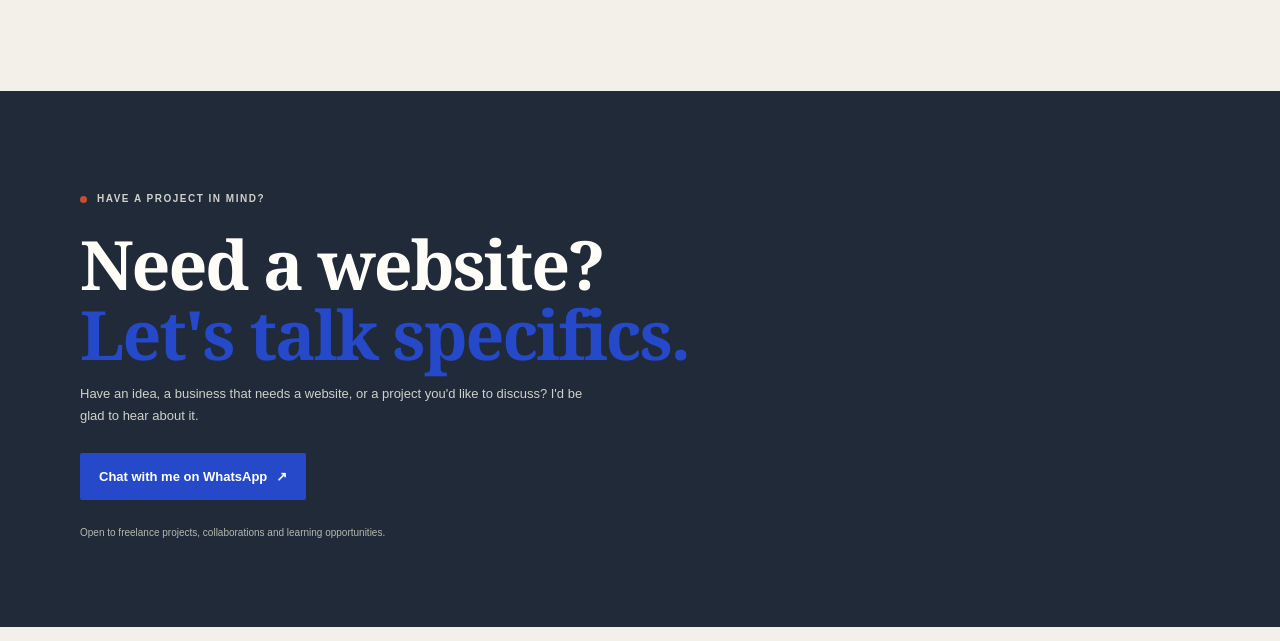
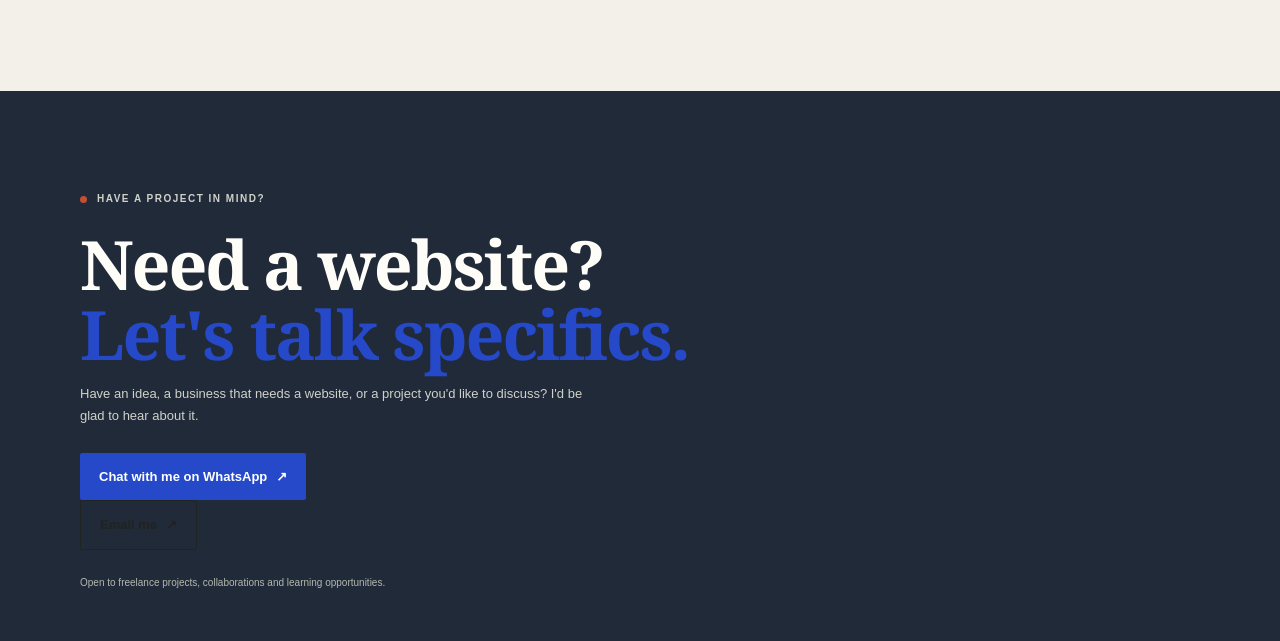
Before and after one commit to michael-coker-dev/michael-coker-portfolio, a plain HTML site: page index.html in a window 1280 px wide. Shown: the part 3458-4099 px from the top of the page. Drawn offline with Linux system fonts and the light colour scheme.

Commit message:
Add professional email contact option

```diff
--- a/index.html
+++ b/index.html
@@ -84,7 +84,8 @@
 
     <section class="section section-wrap process-section"><div class="section-heading reveal"><div><div class="eyebrow">MY APPROACH</div><h2>A simple, <span class="gradient-text">careful process.</span></h2></div></div><div class="process-grid"><div class="process-step reveal"><span>01</span><h3>Understand</h3><p>Get clear on the people, purpose and problem behind the project.</p></div><div class="process-step reveal"><span>02</span><h3>Design</h3><p>Shape the structure and visual direction around the real goal.</p></div><div class="process-step reveal"><span>03</span><h3>Build</h3><p>Turn the design into a responsive, working experience.</p></div><div class="process-step reveal"><span>04</span><h3>Refine</h3><p>Test the details, improve the experience and prepare to launch.</p></div></div></section>
 
-    <section class="contact-section" id="contact"><div class="section-wrap contact-inner reveal"><div class="eyebrow"><span class="status-dot"></span> HAVE A PROJECT IN MIND?</div><h2>Need a website?<br><span class="gradient-text">Let's talk specifics.</span></h2><p>Have an idea, a business that needs a website, or a project you'd like to discuss? I'd be glad to hear about it.</p><a class="button button-primary" href="https://wa.me/2349034887573?text=Hello%20Michael%2C%20I%20found%20your%20portfolio%20and%20would%20like%20to%20discuss%20a%20website%20project." target="_blank" rel="noreferrer">Chat with me on WhatsApp <span>↗</span></a><div class="contact-foot">Open to freelance projects, collaborations and learning opportunities.</div></div></section>
+    <section class="contact-section" id="contact"><div class="section-wrap contact-inner reveal"><div class="eyebrow"><span class="status-dot"></span> HAVE A PROJECT IN MIND?</div><h2>Need a website?<br><span class="gradient-text">Let's talk specifics.</span></h2><p>Have an idea, a business that needs a website, or a project you'd like to discuss? I'd be glad to hear about it.</p><a class="button button-primary" href="https://wa.me/2349034887573?text=Hello%20Michael%2C%20I%20found%20your%20portfolio%20and%20would%20like%20to%20discuss%20a%20website%20project." target="_blank" rel="noreferrer">Chat with me on WhatsApp <span>↗</span></a>
+      <a class="button button-quiet" href="mailto:Xmax.nation13@gmail.com?subject=Website%20project%20enquiry">Email me <span>↗</span></a><div class="contact-foot">Open to freelance projects, collaborations and learning opportunities.</div></div></section>
   </main>
   <footer class="site-footer section-wrap"><a class="brand" href="#home"><span class="brand-mark">MC</span><span>Michael Coker<span class="brand-dot">.</span></span></a><span>Independent web developer · Nigeria</span><span>© <span id="year"></span> Michael Coker</span></footer>
 </body>
```
